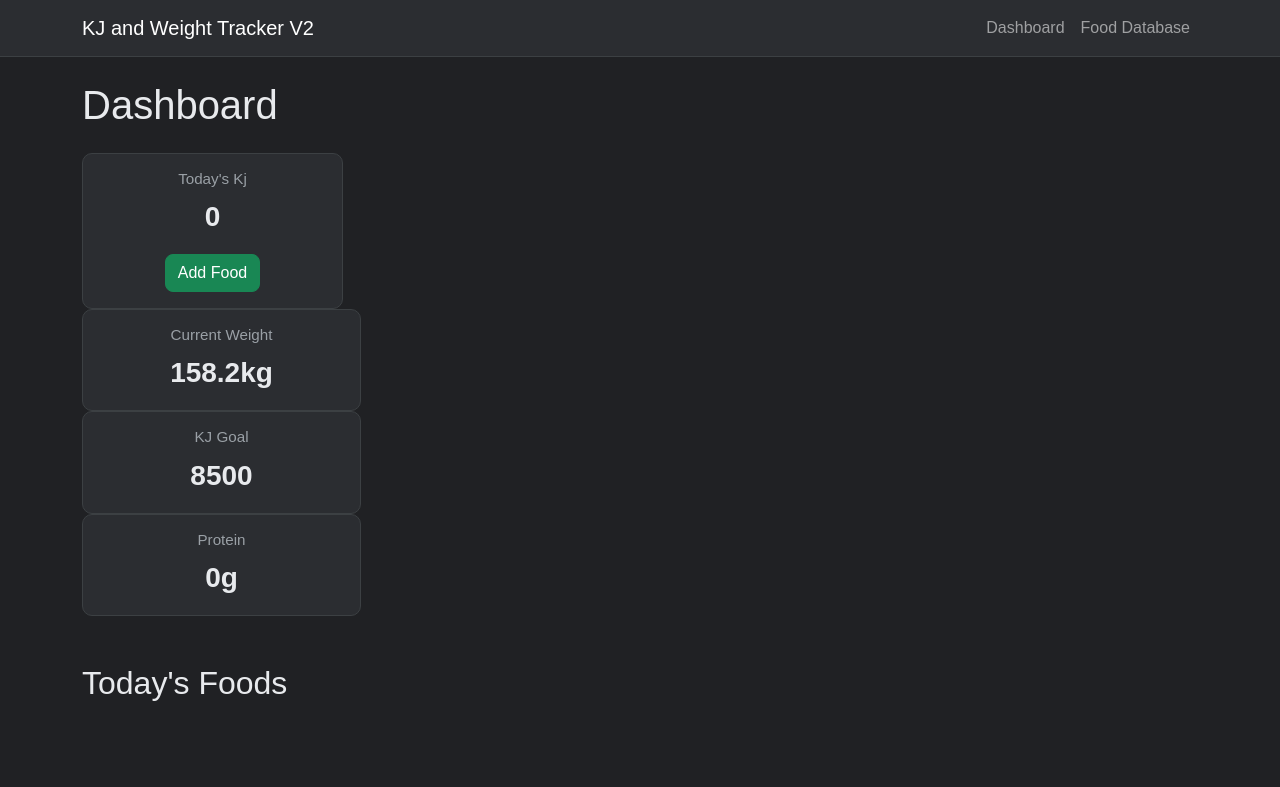
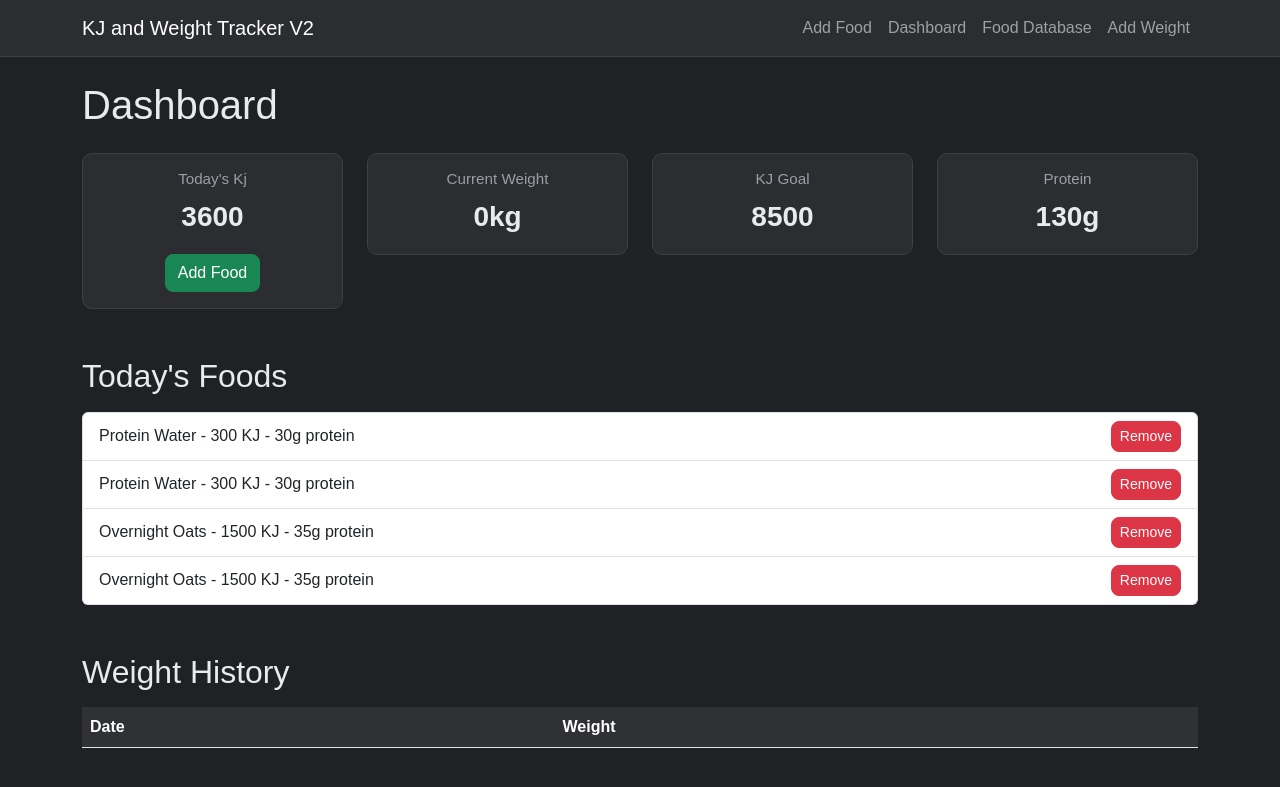
Before and after one commit to mumfy27-rgb/kj-weight-tracker-v2, a Flask app: page / in a window 1280 px wide. Shown: the top 787 px of the page. Run offline with Flask 3, Linux system fonts and the light colour scheme; lists and menus that the app fills with data are empty.

Commit message:
Implement weight logging and dashboard weight history

```diff
--- a/app.py
+++ b/app.py
@@ -1,6 +1,8 @@
 from flask import Flask, render_template, request, redirect, url_for
 
 app = Flask(__name__)
+
+weights = []
 
 foods = [
     {
@@ -41,13 +43,15 @@ def food_database():
 def home():
     total_kj = sum(food["kj"] for food in today_foods)
     protein = sum(food["protein"] for food in today_foods)
+    current_weight = weights[-1]["weight"] if weights else 0
     return render_template(
         "index.html",
         total_kj=total_kj,
         protein=protein,
-        current_weight=158.2,
+        current_weight=current_weight,
         kj_goal=8500,
-        today_foods=today_foods
+        today_foods=today_foods,
+        weights=weights
 
     )
 
@@ -127,5 +131,25 @@ def remove_from_today(food_index):
 
 
 
+@app.route("/add_weight", methods=["GET", "POST"])
+def add_weight():
+
+
+    if request.method == "POST":
+
+
+        weight = float(request.form["weight"])
+        date = request.form["date"]
+
+        weights.append({
+                "date":date,
+                "weight": weight
+        })
+
+        return redirect(url_for("home"))
+
+    return render_template("add_weight.html")
+
+
 if __name__ == '__main__':
     app.run(host="0.0.0.0", debug=True, port=5000)
--- a/templates/add_food.html
+++ b/templates/add_food.html
@@ -1,7 +1,7 @@
 {% extends "layout.html" %}
 
 {% block content %}
-
+<h1 class="mb-4"> Add Food</h1>
 <form action="{% if editing %}/edit_food/{{ food_index }}{% else %}/add_food{% endif %}" method="POST">
     <div class="mb-3" >
         <label class="form-label"> Food Name</label>
--- a/templates/index.html
+++ b/templates/index.html
@@ -18,7 +18,7 @@
 
             </div>
        </div>
-    </div>
+
 
 </div>
 
@@ -49,6 +49,7 @@
         </div>
     </div>
 
+</div>
 
     <h2 class="mt-5 mb-3">Today's Foods</h2>
 
@@ -69,5 +70,24 @@
 
     </ul>
 
+    <h2 class="mt-5 mb-3">Weight History</h2>
+
+    <table class="table table-striped">
+        <thead>
+            <tr>
+                <th>Date</th>
+                <th>Weight</th>
+            </tr>
+
+        </thead>
+        <tbody>
+            {% for entry in weights %}
+            <tr>
+                <td>{{ entry.date }}</td>
+                <td>{{ entry.weight }}kg</td>
+            </tr>
+            {% endfor %}
+        </tbody>
+    </table>
 
 {% endblock %}
--- a/templates/layout.html
+++ b/templates/layout.html
@@ -29,6 +29,12 @@
 
 
                     <li class="nav-item">
+                        <a class="nav-link" href="{{ url_for('add_food') }}">
+                            Add Food
+                        </a>
+                    </li>
+
+                    <li class="nav-item">
                         <a class="nav-link" href="{{ url_for('home') }}">
                             Dashboard
                         </a>
@@ -38,6 +44,14 @@
                         <a class="nav-link" href="{{ url_for('food_database') }}">
                             Food Database
                         </a>
+                    </li>
+
+                    <li class="nav-item">
+                        <a class="nav-link" href="{{ url_for('add_weight') }}">
+                            Add Weight
+                        </a>
+
+
                     </li>
 
 
```
Also changed, not shown: templates/add_weight.html (+29 -0 lines).
